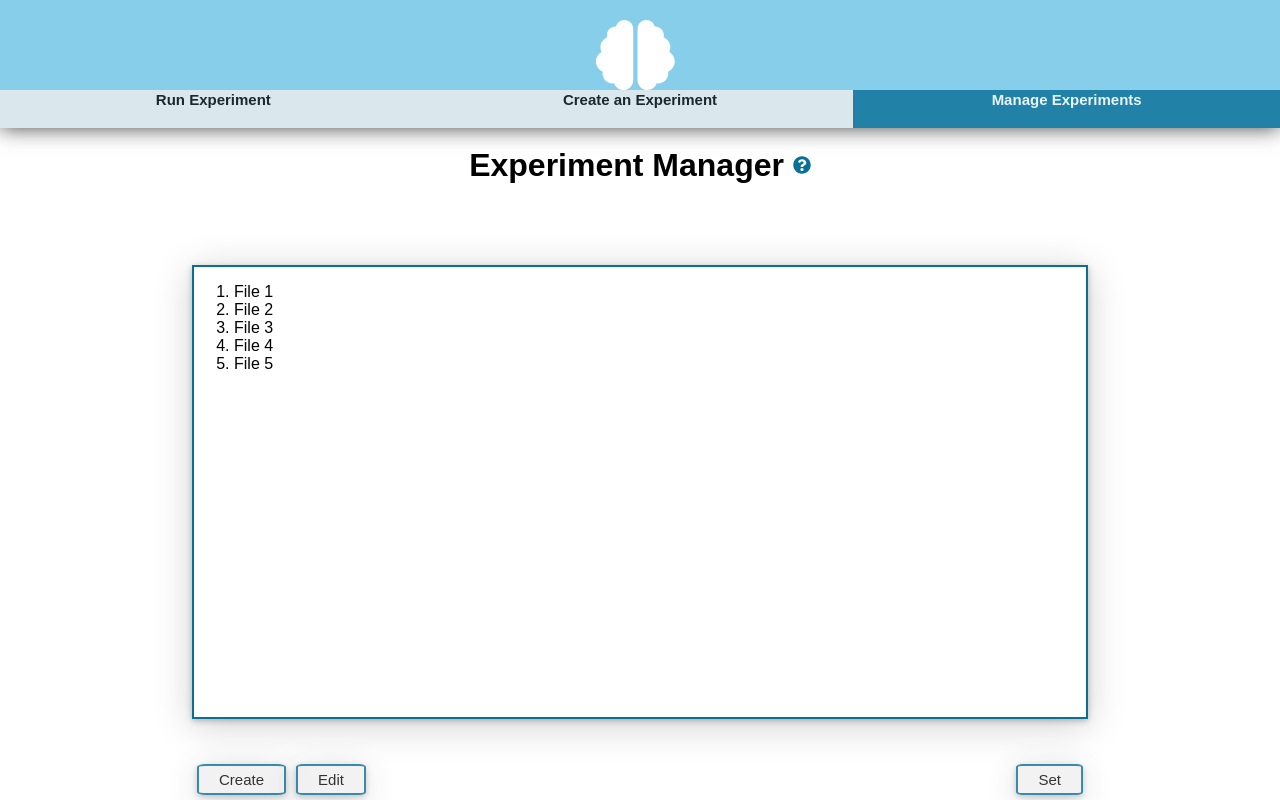
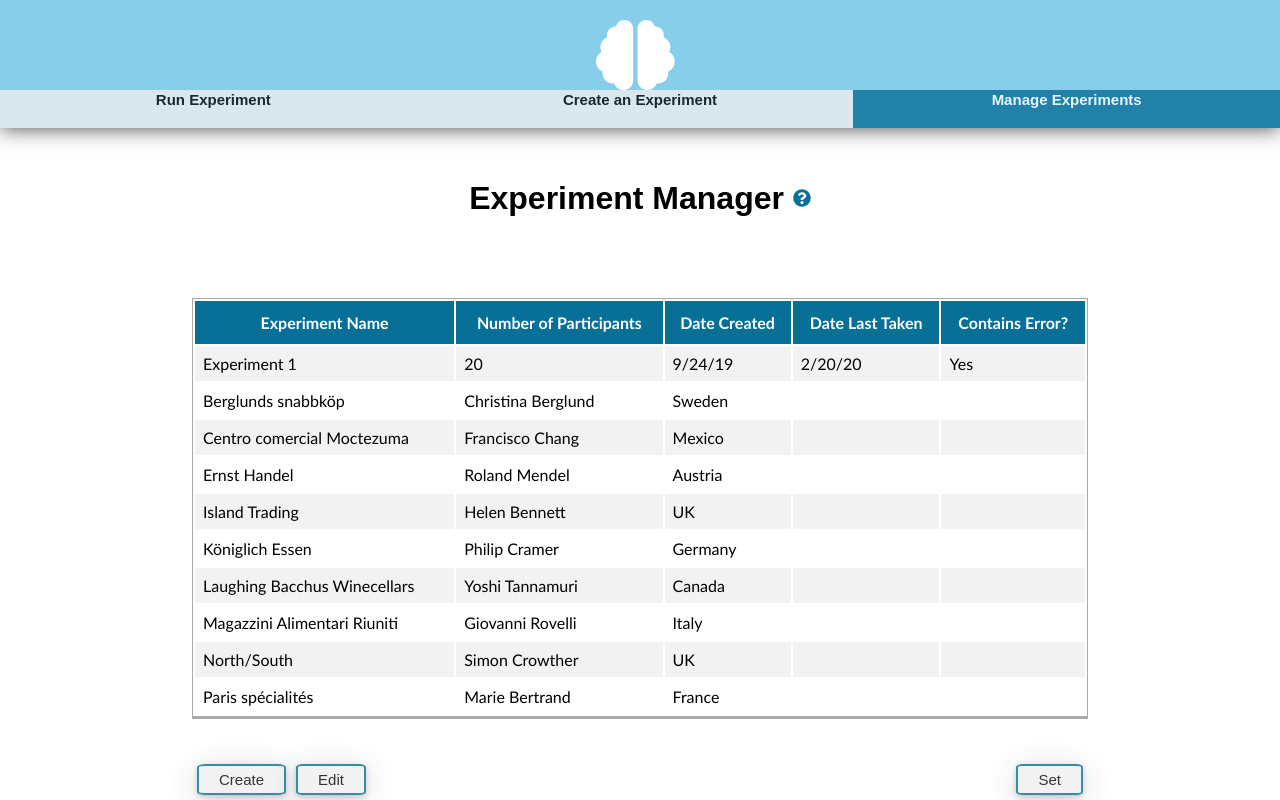
Before and after one commit to nerad25/Context-Experiment, an Angular app: page /manage in a window 1280 px wide. Built offline with nearby package versions, Linux system fonts and the light colour scheme.

Commit message:
Added table to experiment manager

```diff
--- a/src/app/manage-experiment/manage-experiment.component.html
+++ b/src/app/manage-experiment/manage-experiment.component.html
@@ -4,15 +4,86 @@
         </div>
         <div class="files__and__buttons">
             <div class="manage__file__container">
-                <div class="files">
-                    <ol>
-                        <li>File 1</li>
-                        <li>File 2</li>
-                        <li>File 3</li>
-                        <li>File 4</li>
-                        <li>File 5</li>
-                    </ol>
-                </div>
+                <table id="customers">
+                    <tr>
+                      <th>Experiment Name</th>
+                      <th>Number of Participants</th>
+                      <th>Date Created</th>
+                      <th>Date Last Taken</th>
+                      <th>Contains Error?</th>
+                    </tr>
+                    <tr>
+                      <td>Experiment 1</td>
+                      <td>20</td>
+                      <td>9/24/19</td>
+                      <td>2/20/20</td>
+                      <td>Yes</td>
+                    </tr>
+                    <tr>
+                      <td>Berglunds snabbköp</td>
+                      <td>Christina Berglund</td>
+                      <td>Sweden</td>
+                      <td></td>
+                      <td></td>
+                    </tr>
+                    <tr>
+                      <td>Centro comercial Moctezuma</td>
+                      <td>Francisco Chang</td>
+                      <td>Mexico</td>
+                      <td></td>
+                      <td></td>
+                    </tr>
+                    <tr>
+                      <td>Ernst Handel</td>
+                      <td>Roland Mendel</td>
+                      <td>Austria</td>
+                      <td></td>
+                      <td></td>
+                    </tr>
+                    <tr>
+                      <td>Island Trading</td>
+                      <td>Helen Bennett</td>
+                      <td>UK</td>
+                      <td></td>
+                      <td></td>
+                    </tr>
+                    <tr>
+                      <td>Königlich Essen</td>
+                      <td>Philip Cramer</td>
+                      <td>Germany</td>
+                      <td></td>
+                      <td></td>
+                    </tr>
+                    <tr>
+                      <td>Laughing Bacchus Winecellars</td>
+                      <td>Yoshi Tannamuri</td>
+                      <td>Canada</td>
+                      <td></td>
+                      <td></td>
+                    </tr>
+                    <tr>
+                      <td>Magazzini Alimentari Riuniti</td>
+                      <td>Giovanni Rovelli</td>
+                      <td>Italy</td>
+                      <td></td>
+                      <td></td>
+                    </tr>
+                    <tr>
+                      <td>North/South</td>
+                      <td>Simon Crowther</td>
+                      <td>UK</td>
+                      <td></td>
+                      <td></td>
+                    </tr>
+                    <tr>
+                      <td>Paris spécialités</td>
+                      <td>Marie Bertrand</td>
+                      <td>France</td>
+                      <td></td>
+                      <td></td>
+                    </tr>
+
+                  </table>
             </div>
             <div class="manage__button__container">
                 <div>
--- a/src/app/manage-experiment/manage-experiment.component.scss
+++ b/src/app/manage-experiment/manage-experiment.component.scss
@@ -5,10 +5,32 @@
 
     .manage__file__container {
 
-        .files {
-            border: 2px solid rgb(8, 111, 151);
-            height: 450px;
-            box-shadow: 0 2px 6px 0 rgba(0,0,0,0.24), 0 6px 36px 0 rgba(0,0,0,0.19)
+        #customers
+        {
+            font-family: "Trebuchet MS", Arial, Helvetica, sans-serif;
+            /*border-collapse: collapse;*/
+            border: 1px solid darkgray;
+            border-bottom: 3px solid darkgray;
+            width: 100%;
+        }
+
+
+        #customers td, #customers th
+        {
+             padding: 8px;
+        }
+
+        #customers tr:nth-child(even){background-color: #f2f2f2;}
+
+        #customers tr:hover {background-color: #ddd;}
+
+        #customers th
+        {
+             padding-top: 12px;
+             padding-bottom: 12px;
+             text-align: center;
+             background-color: rgb(8, 111, 151);
+             color: white;
         }
     }
 
```
